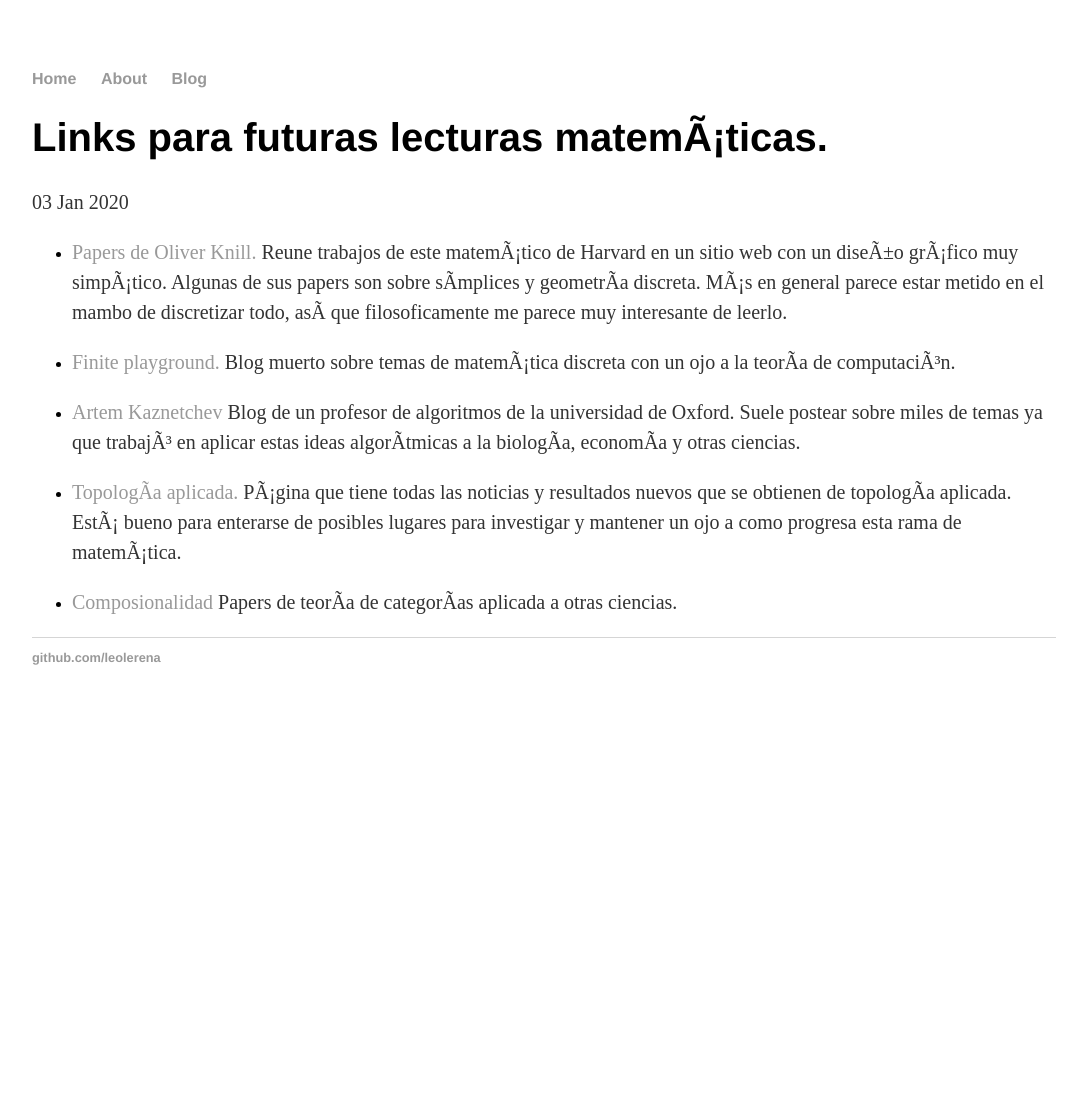
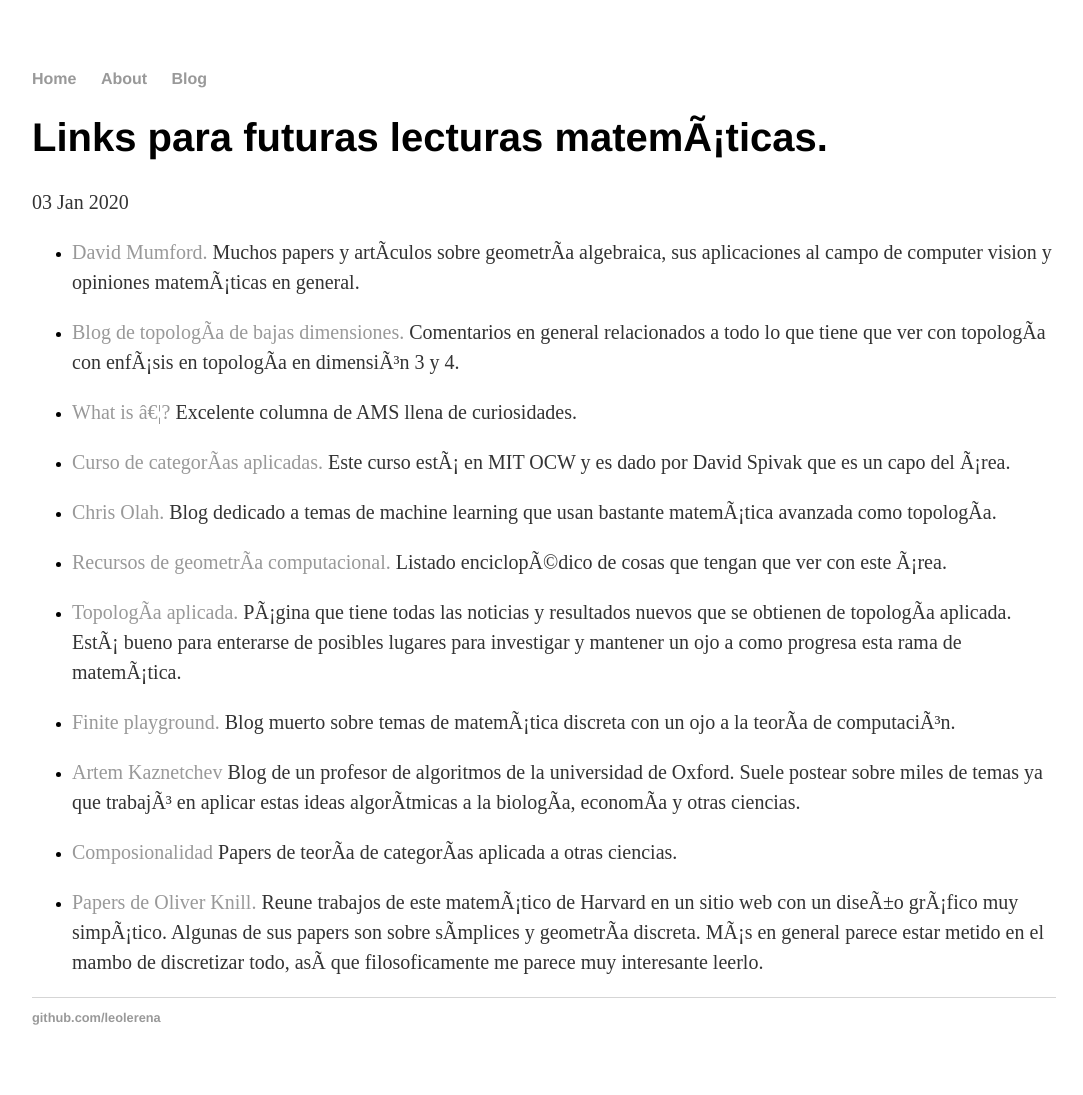
Before and after one commit to leolerena/leolerena.github.io, a Jekyll site: the page built from _posts/2020-01-03-links-lecturas.md, in a window 1280 px wide. Shown: the whole page, without its empty margins (96-1179 px from the left). Built offline with Jekyll 4.4.1, drawn with Linux system fonts in a browser that asks for light colours; a script that is not in the unit is left out; before the commit the page ends 900 px from its top, so only the background shows below that.

Commit message:
Update 2020-01-03-links-lecturas.md

```diff
--- a/_posts/2020-01-03-links-lecturas.md
+++ b/_posts/2020-01-03-links-lecturas.md
@@ -5,12 +5,24 @@ mathjax: true
 date: 2020-01-03
 ---
 
-* [Papers de Oliver Knill.](http://www.quantumcalculus.org/) Reune trabajos de este matemático de Harvard en un sitio web con un diseño gráfico muy simpático. Algunas de sus papers son sobre símplices y geometría discreta. Más en general parece estar metido en el mambo de discretizar todo, así que filosoficamente me parece muy interesante de leerlo.
+* [David Mumford.](http://www.dam.brown.edu/people/mumford/) Muchos papers y artículos sobre geometría algebraica, sus aplicaciones al campo de computer vision y opiniones matemáticas en general.
+
+* [Blog de topología de bajas dimensiones.](https://ldtopology.wordpress.com/) Comentarios en general relacionados a todo lo que tiene que ver con topología con enfásis en topología en dimensión 3 y 4.
+
+* [What is ...?](http://arminstraub.com/math/what-is-column) Excelente columna de AMS llena de curiosidades.
+
+* [Curso de categorías aplicadas.](https://ocw.mit.edu/courses/mathematics/18-s097-applied-category-theory-january-iap-2019/index.htm) Este curso está en MIT OCW y es dado por David Spivak que es un capo del área.
+
+* [Chris Olah.](http://colah.github.io/) Blog dedicado a temas de machine learning que usan bastante matemática avanzada como topología.
+
+* [Recursos de geometría computacional.](https://www.barcodesinc.com/articles/resources-on-computational-geometry.htm) Listado enciclopédico de cosas que tengan que ver con este área.
+
+* [Topología aplicada.](http://appliedtopology.org) Página que tiene todas las noticias y resultados nuevos que se obtienen de topología aplicada. Está bueno para enterarse de posibles lugares para investigar y mantener un ojo a como progresa esta rama de matemática.
 
 * [Finite playground.](https://finiteplayground.wordpress.com/) Blog muerto sobre temas de matemática discreta con un ojo a la teoría de computación.
 
 * [Artem Kaznetchev](https://egtheory.wordpress.com/about/) Blog de un profesor de algoritmos de la universidad de Oxford. Suele postear sobre miles de temas ya que trabajó en aplicar estas ideas algorítmicas a la biología, economía y otras ciencias.
 
-* [Topología aplicada.](http://appliedtopology.org) Página que tiene todas las noticias y resultados nuevos que se obtienen de topología aplicada. Está bueno para enterarse de posibles lugares para investigar y mantener un ojo a como progresa esta rama de matemática.
+* [Composionalidad](https://compositionality-journal.org/) Papers de teoría de categorías aplicada a otras ciencias.
 
-* [Composionalidad](https://compositionality-journal.org/) Papers de teoría de categorías aplicada a otras ciencias.
+* [Papers de Oliver Knill.](http://www.quantumcalculus.org/) Reune trabajos de este matemático de Harvard en un sitio web con un diseño gráfico muy simpático. Algunas de sus papers son sobre símplices y geometría discreta. Más en general parece estar metido en el mambo de discretizar todo, así que filosoficamente me parece muy interesante leerlo.
```
